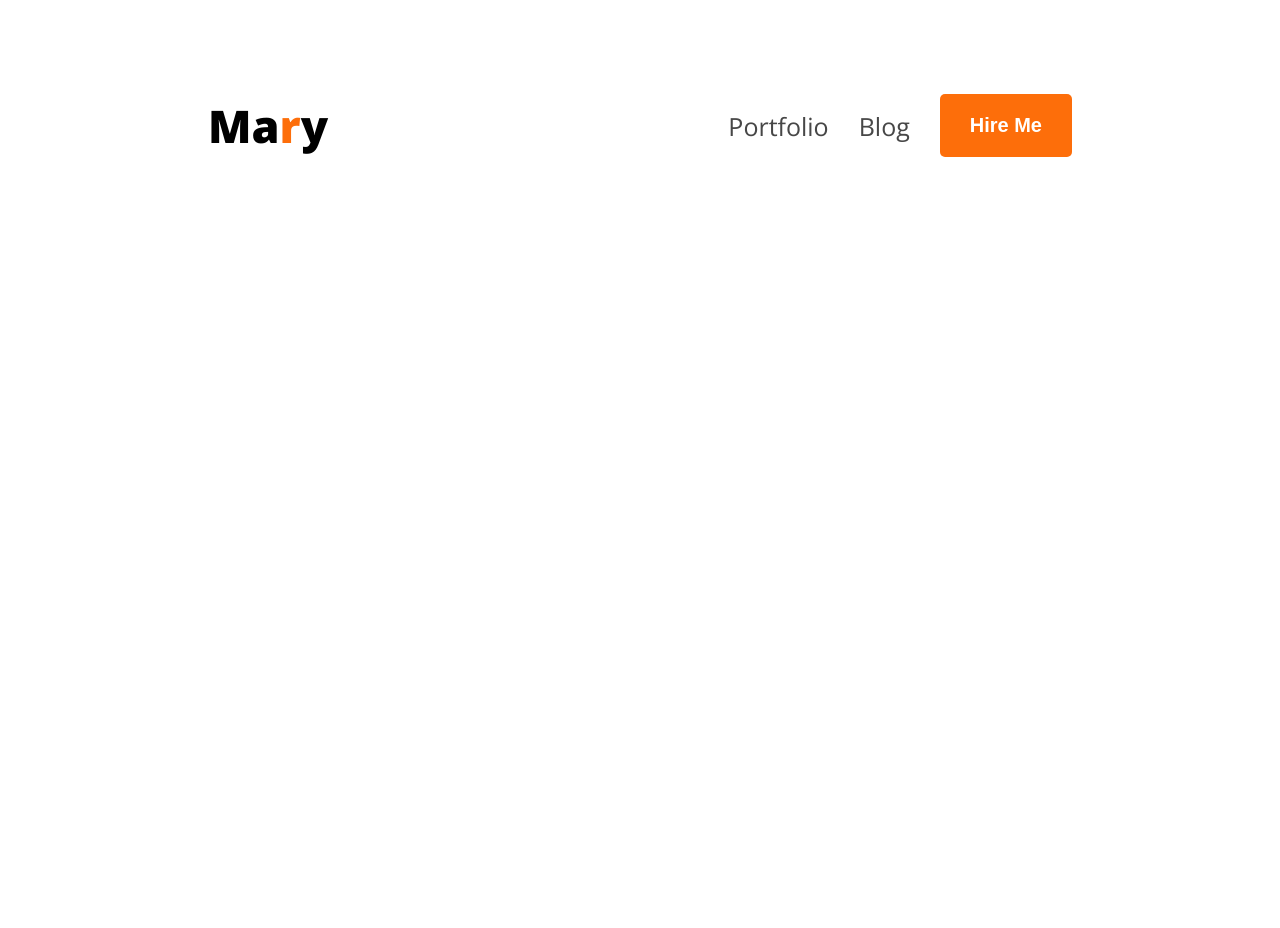
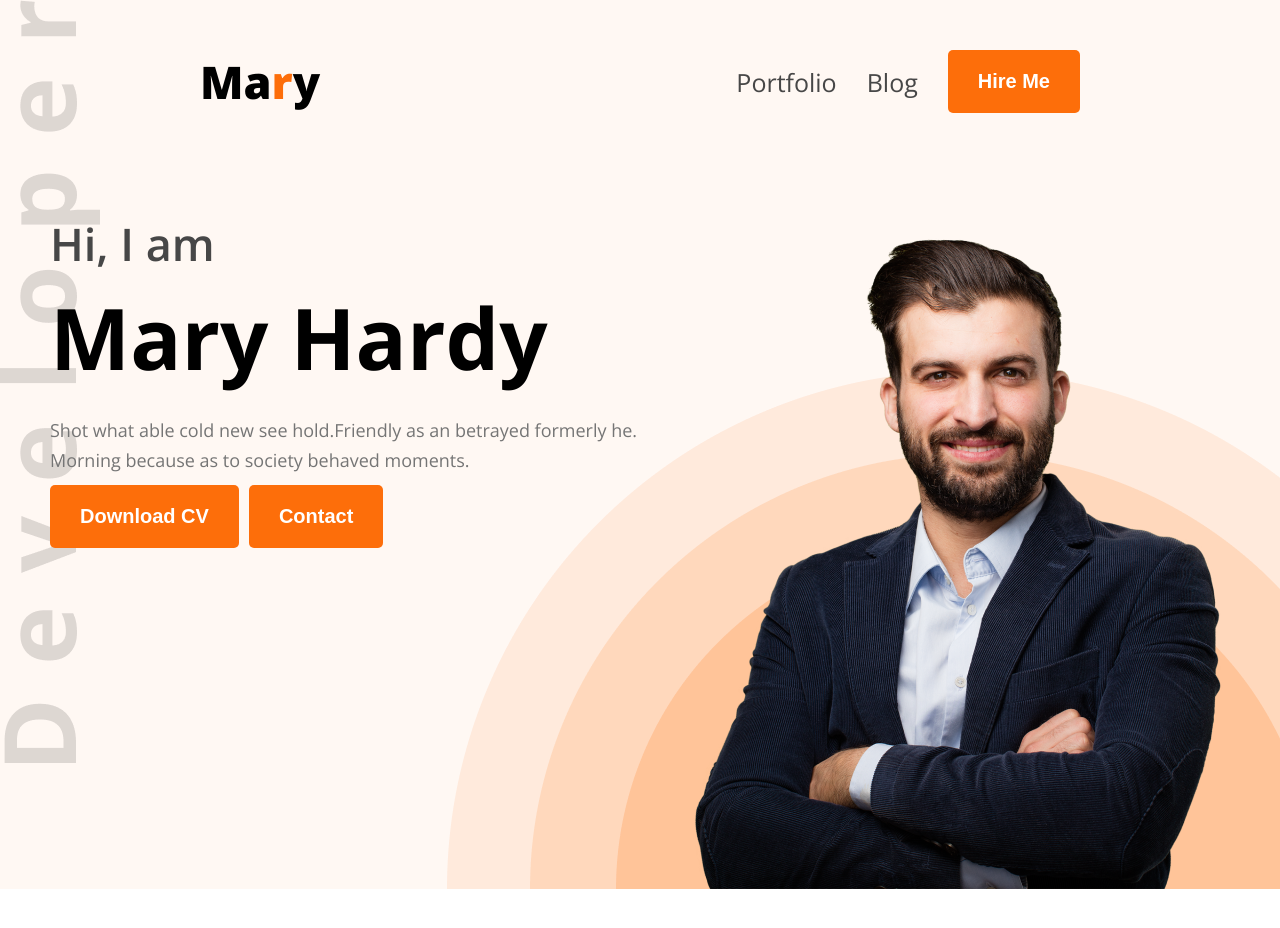
Before and after one commit to joynul24/dev_portfolio, a plain HTML site: page index.html in a window 1280 px wide. Before the commit the page ends 800 px from the top, so only its background shows below. Drawn offline with nearby package versions, Linux system fonts and the light colour scheme.

Commit message:
finished the header section

```diff
--- a/index.html
+++ b/index.html
@@ -7,7 +7,8 @@
     <link rel="stylesheet" href="styles/style.css">
 </head>
 <body class="open-sans">
-    <header>
+    <header class="header">
+        <!-- nav section -->
         <nav>
             <h2 class="nav-title">Ma<span class="color-primary">r</span>y</h2>
             <ul>
@@ -16,6 +17,19 @@
                 <a href=""><li><button class="btn-primary">Hire Me</button></li></a>
             </ul>
         </nav>
+        <!-- Banner section -->
+         <div class="banner">
+            <div class="banner-text">
+               <h4 class="banner-greeting dark-2">Hi, I  am</h4>
+               <h2 class="banner-title">Mary Hardy</h2>
+               <p class="common-description">Shot what able cold new see hold.Friendly as an betrayed formerly he. Morning because as to society behaved moments.</p>
+               <div class="banner-btn">
+                <button class="btn-primary">Download CV</button>
+               <button class="btn-primary">Contact</button>
+               </div>
+            </div>
+            <img src="images/hardy.png" alt="">
+         </div>
     </header>
 </body>
 </html>
--- a/styles/style.css
+++ b/styles/style.css
@@ -5,6 +5,11 @@
 }
 
 /* shared styles */
+* {
+    margin: 0;
+    padding: 0;
+}
+
 .dark-2 {
     color: #474747;
 }
@@ -23,7 +28,24 @@
     border: none;
 }
 
+.common-description {
+    color: rgb(117, 117, 117);
+    font-size: 18px;
+    font-weight: 400;
+    line-height: 30px;
+    letter-spacing: 0%;
+    margin-bottom: 10px;
+}
+/* header style */
+.header {
+    background-color: #FFF8F3;
+    background-image: url('../images/developer.png'), url('../images/header_bg.png');
+    background-repeat: no-repeat;
+    background-position: top left, right bottom;
+}
+
 /* nav styles */
+
 nav {
     display: flex;
     justify-content: space-between;
@@ -51,3 +73,33 @@ nav ul li {
 nav ul a {
     text-decoration: none;
 }
+
+/* banner styles */
+
+.banner {
+    display: flex;
+    justify-content: space-between;
+    margin: 50px 50px;
+}
+
+.banner-greeting {
+    font-size: 45px;
+    font-weight: 600;
+    margin-bottom: 5px;
+}
+
+.banner-text {
+    max-width: 600px;
+    margin: 0 auto;
+}
+
+.banner-title {
+    font-size: 85px;
+    font-weight: 700;
+    margin-bottom: 20px;
+}
+
+.banner-btn {
+    display: flex;
+    gap: 10px;
+}
```
